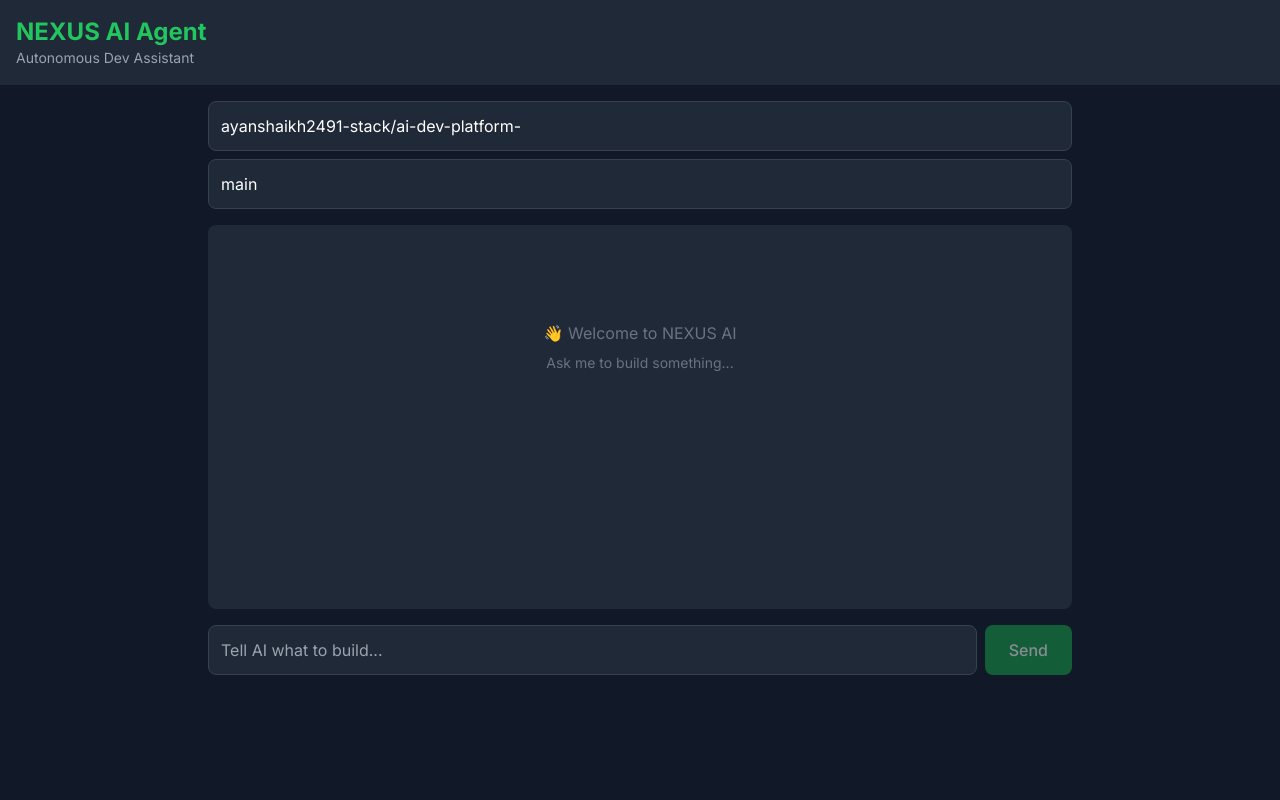
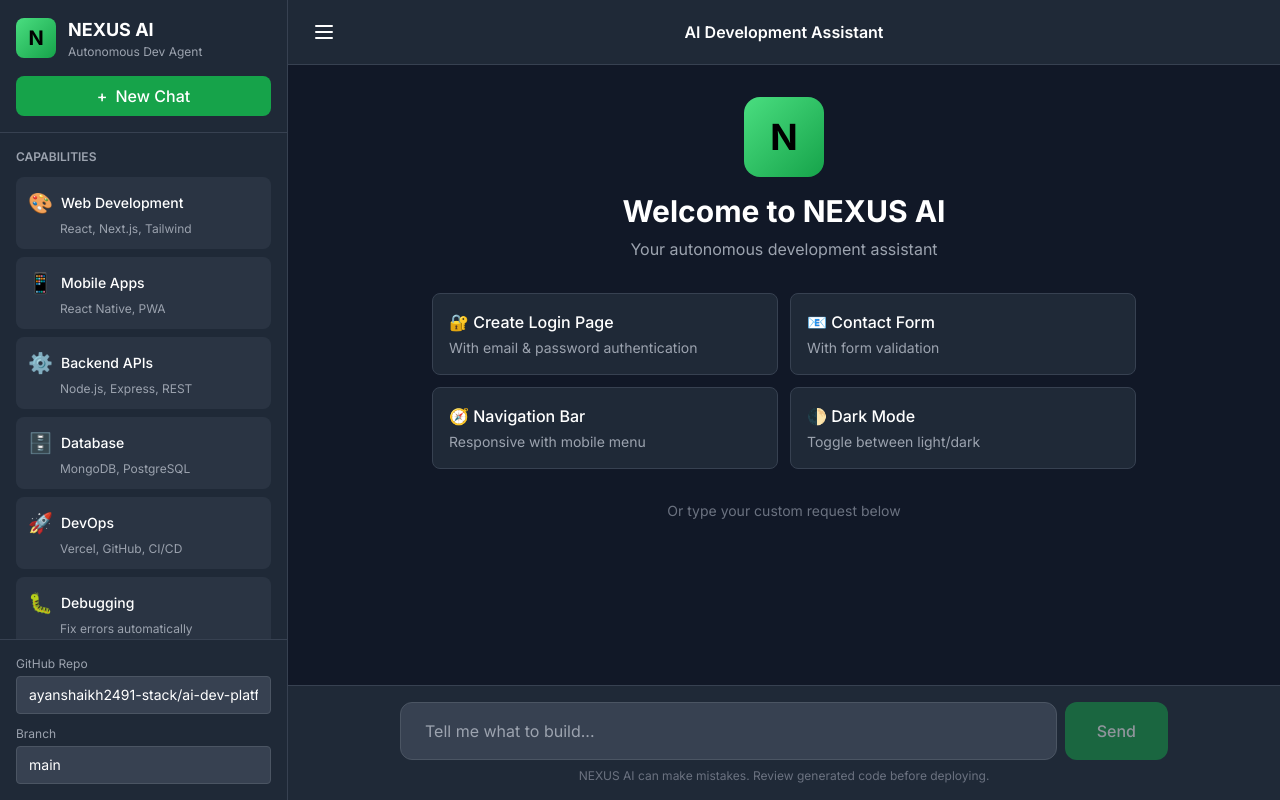
Before and after one commit to ayanshaikh2491-stack/ai-dev-platform-, a Next.js app: page / in a window 1280 px wide. Built offline with nearby package versions, Linux system fonts and the light colour scheme.

Commit message:
Update page.tsx

```diff
--- a/app/page.tsx
+++ b/app/page.tsx
@@ -13,6 +13,16 @@ export default function Home() {
   const [repoUrl, setRepoUrl] = useState("ayanshaikh2491-stack/ai-dev-platform-");
   const [branch, setBranch] = useState("main");
   const [loading, setLoading] = useState(false);
+  const [showSidebar, setShowSidebar] = useState(true);
+
+  const features = [
+    { icon: "🎨", title: "Web Development", desc: "React, Next.js, Tailwind" },
+    { icon: "📱", title: "Mobile Apps", desc: "React Native, PWA" },
+    { icon: "⚙️", title: "Backend APIs", desc: "Node.js, Express, REST" },
+    { icon: "🗄️", title: "Database", desc: "MongoDB, PostgreSQL" },
+    { icon: "🚀", title: "DevOps", desc: "Vercel, GitHub, CI/CD" },
+    { icon: "🐛", title: "Debugging", desc: "Fix errors automatically" },
+  ];
 
   const sendMessage = async () => {
     if (!input.trim() || loading) return;
@@ -36,9 +46,8 @@ export default function Home() {
       if (data.success) {
         setMessages([
           ...updatedMessages,
-          { role: "assistant", content: data.plan?.summary || "Done!" },
-        ]);
-      } else {
+          { role: "assistant", content: data.plan?.summary || "Task completed!" },
+        ]);      } else {
         setMessages([
           ...updatedMessages,
           { role: "system", content: "Error: " + data.error },
@@ -47,86 +56,200 @@ export default function Home() {
     } catch (error) {
       setMessages([
         ...updatedMessages,
-        { role: "system", content: "Connection error" },      ]);
+        { role: "system", content: "Connection error" },
+      ]);
     }
 
     setLoading(false);
   };
 
   return (
-    <div className="min-h-screen bg-gray-900 text-white">
-      <header className="border-b border-gray-800 p-4 bg-gray-800">
-        <h1 className="text-2xl font-bold text-green-500">NEXUS AI Agent</h1>
-        <p className="text-sm text-gray-400">Autonomous Dev Assistant</p>
-      </header>
+    <div className="flex h-screen bg-gray-900 text-white overflow-hidden">
+      {/* Sidebar */}
+      {showSidebar && (
+        <aside className="w-72 bg-gray-800 border-r border-gray-700 flex flex-col">
+          {/* Logo */}
+          <div className="p-4 border-b border-gray-700">
+            <div className="flex items-center gap-3 mb-4">
+              <div className="w-10 h-10 rounded-lg bg-gradient-to-br from-green-400 to-green-600 flex items-center justify-center">
+                <span className="text-black font-bold text-xl">N</span>
+              </div>
+              <div>
+                <h1 className="font-bold text-lg">NEXUS AI</h1>
+                <p className="text-xs text-gray-400">Autonomous Dev Agent</p>
+              </div>
+            </div>
+            <button
+              onClick={() => setMessages([])}
+              className="w-full py-2 px-4 bg-green-600 hover:bg-green-700 rounded-lg font-medium transition-colors flex items-center justify-center gap-2"
+            >
+              <span>+</span> New Chat
+            </button>
+          </div>
 
-      <main className="max-w-4xl mx-auto p-4">
-        <div className="mb-4 space-y-2">
+          {/* Features */}
+          <div className="flex-1 overflow-y-auto p-4">
+            <h2 className="text-xs font-semibold text-gray-400 uppercase mb-3">Capabilities</h2>
+            <div className="space-y-2">
+              {features.map((feature, idx) => (
+                <div key={idx} className="p-3 bg-gray-700/50 rounded-lg hover:bg-gray-700 cursor-pointer transition-colors">
+                  <div className="flex items-center gap-2 mb-1">
+                    <span className="text-xl">{feature.icon}</span>
+                    <span className="font-medium text-sm">{feature.title}</span>
+                  </div>                  <p className="text-xs text-gray-400 ml-8">{feature.desc}</p>
+                </div>
+              ))}
+            </div>
+          </div>
+
+          {/* Settings */}
+          <div className="p-4 border-t border-gray-700 space-y-3">
+            <div>
+              <label className="text-xs text-gray-400 block mb-1">GitHub Repo</label>
               <input
                 type="text"
                 value={repoUrl}
                 onChange={(e) => setRepoUrl(e.target.value)}
-            placeholder="GitHub repo (username/repo)"
-            className="w-full p-3 bg-gray-800 border border-gray-700 rounded-lg text-white"
+                className="w-full px-3 py-2 bg-gray-700 border border-gray-600 rounded text-sm focus:outline-none focus:border-green-500"
+                placeholder="username/repo"
               />
+            </div>
+            <div>
+              <label className="text-xs text-gray-400 block mb-1">Branch</label>
               <input
                 type="text"
                 value={branch}
                 onChange={(e) => setBranch(e.target.value)}
-            placeholder="Branch"
-            className="w-full p-3 bg-gray-800 border border-gray-700 rounded-lg text-white"
+                className="w-full px-3 py-2 bg-gray-700 border border-gray-600 rounded text-sm focus:outline-none focus:border-green-500"
+                placeholder="main"
               />
             </div>
+          </div>
+        </aside>
+      )}
 
-        <div className="bg-gray-800 rounded-lg p-4 mb-4 h-96 overflow-y-auto">
-          {messages.length === 0 ? (
-            <div className="text-center text-gray-500 mt-20">
-              <p>👋 Welcome to NEXUS AI</p>
-              <p className="text-sm mt-2">Ask me to build something...</p>
+      {/* Main Content */}
+      <div className="flex-1 flex flex-col">
+        {/* Header */}
+        <header className="flex items-center justify-between px-4 py-3 border-b border-gray-700 bg-gray-800">
+          <button
+            onClick={() => setShowSidebar(!showSidebar)}
+            className="p-2 hover:bg-gray-700 rounded-lg transition-colors"
+          >
+            <svg className="w-6 h-6" fill="none" stroke="currentColor" viewBox="0 0 24 24">
+              <path strokeLinecap="round" strokeLinejoin="round" strokeWidth={2} d="M4 6h16M4 12h16M4 18h16" />
+            </svg>
+          </button>
+          <h2 className="font-semibold">AI Development Assistant</h2>
+          <div className="w-10"></div>
+        </header>
+
+        {/* Chat Area */}
+        <div className="flex-1 overflow-y-auto">          {messages.length === 0 ? (
+            <div className="max-w-3xl mx-auto p-8">
+              <div className="text-center mb-8">
+                <div className="w-20 h-20 rounded-2xl bg-gradient-to-br from-green-400 to-green-600 flex items-center justify-center mx-auto mb-4">
+                  <span className="text-black font-bold text-4xl">N</span>
+                </div>
+                <h1 className="text-3xl font-bold mb-2">Welcome to NEXUS AI</h1>
+                <p className="text-gray-400">Your autonomous development assistant</p>
+              </div>
+
+              <div className="grid grid-cols-1 md:grid-cols-2 gap-3 mb-8">
+                <button
+                  onClick={() => setInput("Create a login page with email and password")}
+                  className="p-4 bg-gray-800 border border-gray-700 rounded-lg hover:bg-gray-700 text-left transition-colors"
+                >
+                  <div className="font-medium mb-1">🔐 Create Login Page</div>
+                  <div className="text-sm text-gray-400">With email & password authentication</div>
+                </button>
+                <button
+                  onClick={() => setInput("Add a contact form with validation")}
+                  className="p-4 bg-gray-800 border border-gray-700 rounded-lg hover:bg-gray-700 text-left transition-colors"
+                >
+                  <div className="font-medium mb-1">📧 Contact Form</div>
+                  <div className="text-sm text-gray-400">With form validation</div>
+                </button>
+                <button
+                  onClick={() => setInput("Create a responsive navigation bar")}
+                  className="p-4 bg-gray-800 border border-gray-700 rounded-lg hover:bg-gray-700 text-left transition-colors"
+                >
+                  <div className="font-medium mb-1">🧭 Navigation Bar</div>
+                  <div className="text-sm text-gray-400">Responsive with mobile menu</div>
+                </button>
+                <button
+                  onClick={() => setInput("Add dark mode toggle to the website")}
+                  className="p-4 bg-gray-800 border border-gray-700 rounded-lg hover:bg-gray-700 text-left transition-colors"
+                >
+                  <div className="font-medium mb-1">🌓 Dark Mode</div>
+                  <div className="text-sm text-gray-400">Toggle between light/dark</div>
+                </button>
+              </div>
+
+              <div className="text-center text-sm text-gray-500">
+                <p>Or type your custom request below</p>
+              </div>
             </div>
           ) : (
-            messages.map((msg, idx) => (
+            <div className="max-w-3xl mx-auto p-4 space-y-4">
+              {messages.map((msg, idx) => (
                 <div
-                key={idx}
-                className={`mb-4 p-3 rounded-lg ${
+                  key={idx}                  className={`flex ${msg.role === "user" ? "justify-end" : "justify-start"}`}
+                >
+                  <div
+                    className={`max-w-[80%] rounded-2xl px-6 py-4 ${
                       msg.role === "user"
-                    ? "bg-green-600 ml-auto max-w-[80%]"
+                        ? "bg-green-600 text-white rounded-br-md"
                         : msg.role === "system"
-                    ? "bg-red-900/50 border border-red-500"
-                    : "bg-gray-700 mr-auto max-w-[80%]"
+                        ? "bg-red-900/50 border border-red-500 text-red-200 rounded-bl-md"
+                        : "bg-gray-800 border border-gray-700 rounded-bl-md"
                     }`}
                   >
-                <p className="text-sm">{msg.content}</p>              </div>
-            ))
-          )}
+                    <p className="text-sm leading-relaxed">{msg.content}</p>
+                  </div>
+                </div>
+              ))}
               {loading && (
-            <div className="bg-gray-700 p-3 rounded-lg inline-flex gap-2">
+                <div className="flex justify-start">
+                  <div className="bg-gray-800 border border-gray-700 rounded-2xl rounded-bl-md px-6 py-4">
+                    <div className="flex gap-2">
                       <div className="w-2 h-2 bg-gray-400 rounded-full animate-bounce" />
                       <div className="w-2 h-2 bg-gray-400 rounded-full animate-bounce" style={{ animationDelay: "150ms" }} />
                       <div className="w-2 h-2 bg-gray-400 rounded-full animate-bounce" style={{ animationDelay: "300ms" }} />
                     </div>
+                  </div>
+                </div>
+              )}
+            </div>
           )}
         </div>
 
+        {/* Input Area */}
+        <div className="border-t border-gray-700 bg-gray-800 p-4">
+          <div className="max-w-3xl mx-auto">
             <div className="flex gap-2">
               <input
                 type="text"
                 value={input}
                 onChange={(e) => setInput(e.target.value)}
                 onKeyDown={(e) => e.key === "Enter" && sendMessage()}
-            placeholder="Tell AI what to build..."
+                placeholder="Tell me what to build..."
                 disabled={loading}
-            className="flex-1 p-3 bg-gray-800 border border-gray-700 rounded-lg text-white disabled:opacity-50"
+                className="flex-1 px-6 py-4 bg-gray-700 border border-gray-600 rounded-xl focus:outline-none focus:border-green-500 disabled:opacity-50"
               />
               <button
                 onClick={sendMessage}
                 disabled={loading || !input.trim()}
-            className="px-6 py-3 bg-green-600 hover:bg-green-700 rounded-lg font-medium disabled:opacity-50"
+                className="px-8 py-4 bg-green-600 hover:bg-green-700 rounded-xl font-medium disabled:opacity-50 disabled:cursor-not-allowed transition-colors"
               >
                 Send
-          </button>
+              </button>            </div>
+            <p className="text-xs text-gray-500 text-center mt-2">
+              NEXUS AI can make mistakes. Review generated code before deploying.
+            </p>
           </div>
-      </main>
+        </div>
+      </div>
     </div>
   );
 }
```
Lines whose indentation alone changed are shown as unchanged.
